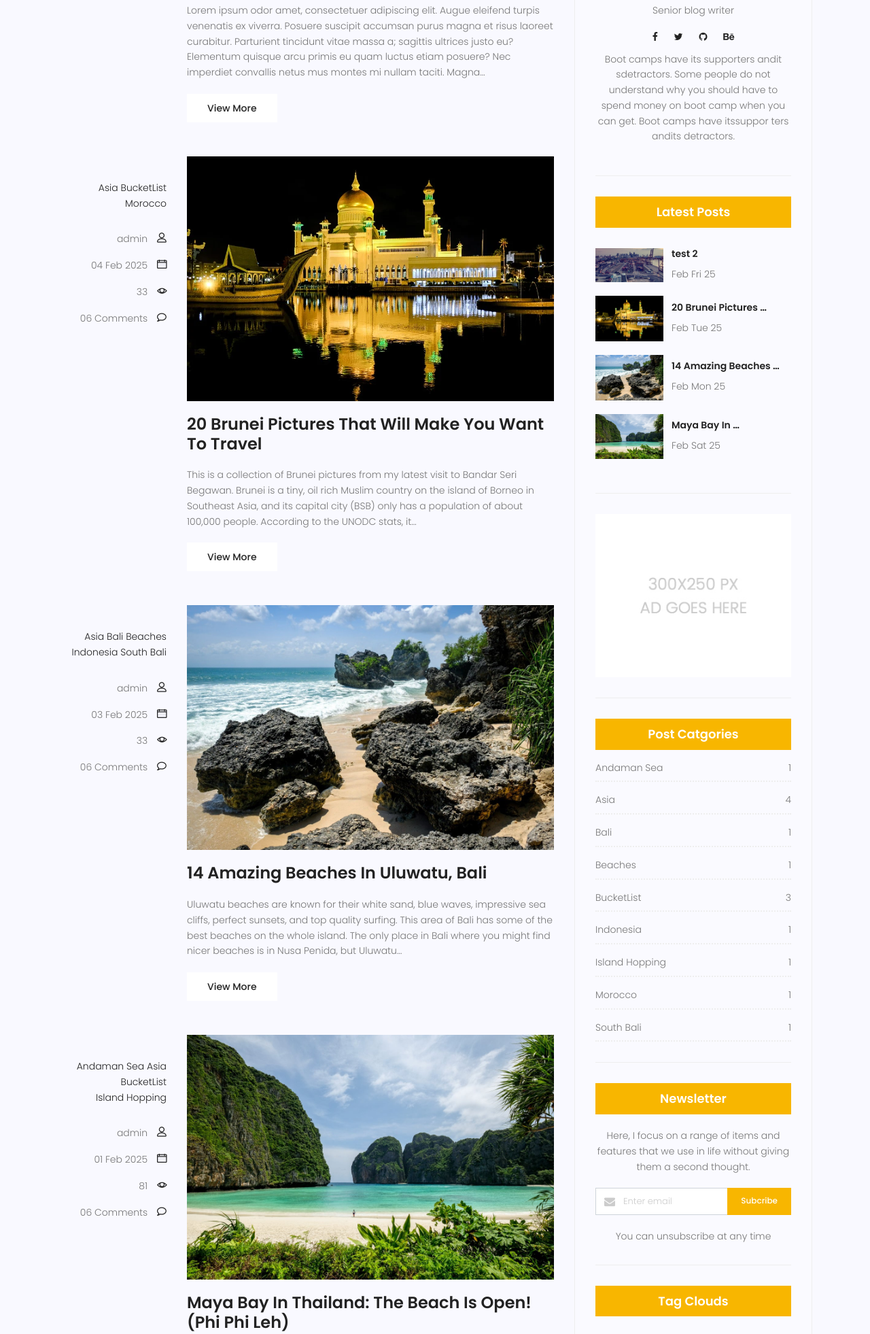
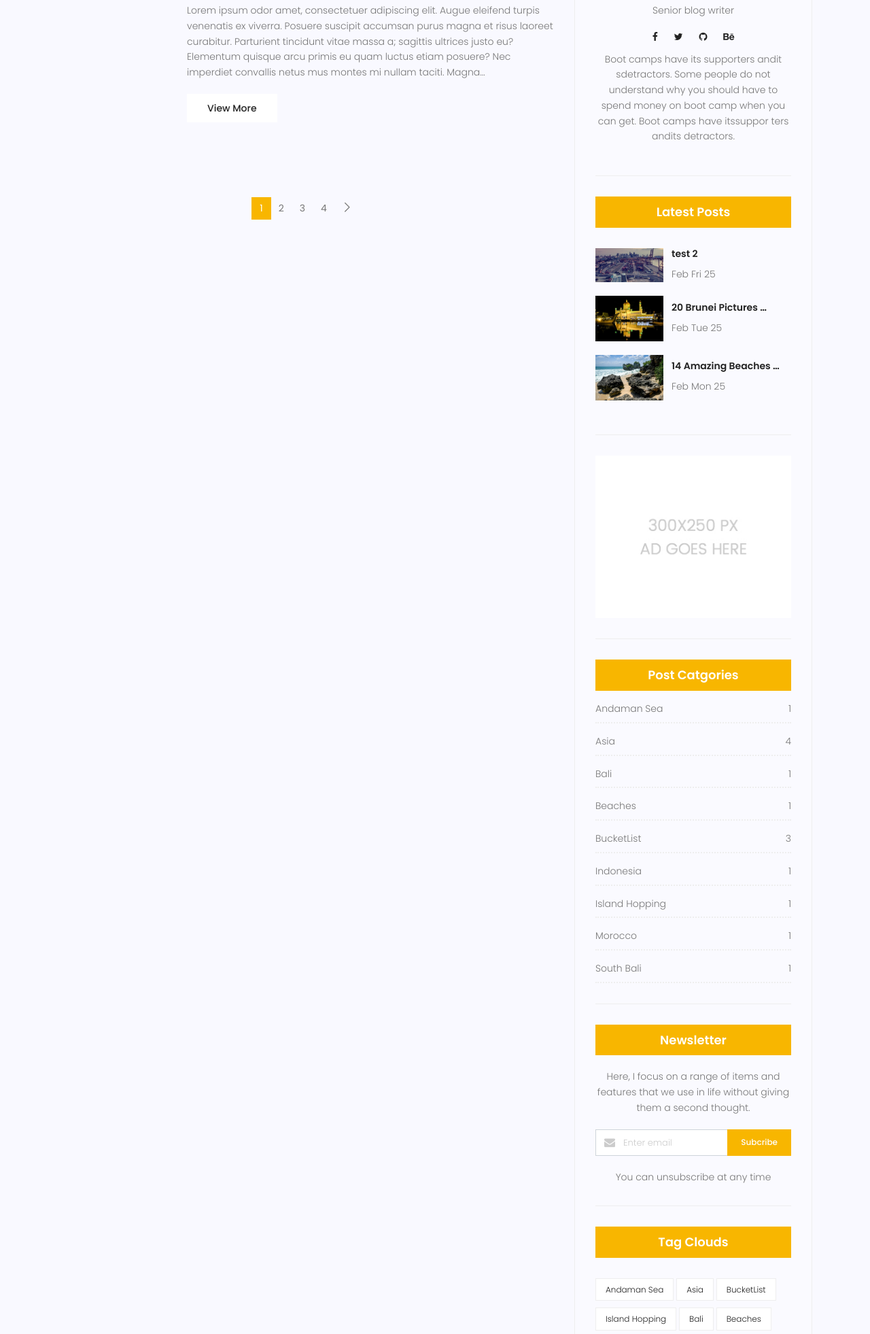
Before and after one commit to behzadamini/django_blog, a Django app: page /blog/ in a window 1280 px wide. Shown: the part 1419-3381 px from the top of the page at 68% size. Run offline with Django 3.2, Linux system fonts and the light colour scheme; data comes from the database, SQL or seed files in the repository; both versions use the stored data as it was after the commit; some libraries are stand-ins or nearby versions.

Commit message:
complete author filter and search blog and pagination

```diff
--- a/blog_project/app_blog/templates/app_blog/blog-home.html
+++ b/blog_project/app_blog/templates/app_blog/blog-home.html
@@ -101,7 +101,7 @@
 
 										</ul>
 										<div class="user-details row">
-											<p class="user-name col-lg-12 col-md-12 col-6"><a href="{{post.id}}">{{post.author}}</a> <span class="lnr lnr-user"></span></p>
+											<p class="user-name col-lg-12 col-md-12 col-6"><a href="{% url 'app_blog:blog_home' user=post.author %}">{{post.author}}</a> <span class="lnr lnr-user"></span></p>
 											<p class="date col-lg-12 col-md-12 col-6"><a href="#">{{post.published_date| date:"d M Y"}}</a> <span class="lnr lnr-calendar-full"></span></p>
 											<p class="view col-lg-12 col-md-12 col-6"><a href="#">{{post.counted_views}}</a> <span class="lnr lnr-eye"></span></p>
 											<p class="comments col-lg-12 col-md-12 col-6"><a href="#">06 Comments</a> <span class="lnr lnr-bubble"></span></p>
@@ -123,32 +123,41 @@
 
 		                    <nav class="blog-pagination justify-content-center d-flex">
 		                        <ul class="pagination">
+
+									{% if posts.has_previous %}
 										<li class="page-item">
-		                                <a href="#" class="page-link" aria-label="Previous">
+											<a href="?page={{ posts.previous_page_number }}" class="page-link" aria-label="Previous">
 												<span aria-hidden="true">
 													<span class="lnr lnr-chevron-left"></span>
 												</span>
 											</a>
 										</li>
-		                            <li class="page-item"><a href="#" class="page-link">01</a></li>
-		                            <li class="page-item active"><a href="#" class="page-link">02</a></li>
-		                            <li class="page-item"><a href="#" class="page-link">03</a></li>
-		                            <li class="page-item"><a href="#" class="page-link">04</a></li>
-		                            <li class="page-item"><a href="#" class="page-link">09</a></li>
+									{% endif %}
+
+									{% for i in posts.paginator.page_range %}
+										{% if i == posts.number %}
+										<li class="page-item active"><a href="?page={{i}}" class="page-link">{{i}}</a></li>
+										{% else %}
+										<li class="page-item"><a href="?page={{i}}" class="page-link">{{i}}</a></li>
+										{% endif %}
+									{% endfor %}
+
+									{% if posts.has_next %}
 										<li class="page-item">
-		                                <a href="#" class="page-link" aria-label="Next">
+											<a href="?page={{posts.next_page_number}}" class="page-link" aria-label="Next">
 												<span aria-hidden="true">
 													<span class="lnr lnr-chevron-right"></span>
 												</span>
 											</a>
 										</li>
+									{% endif %}
 		                        </ul>
 		                    </nav>
 						</div>
 						<div class="col-lg-4 sidebar-widgets">
 							<div class="widget-wrap">
 								<div class="single-sidebar-widget search-widget">
-									<form class="search-form" action="#">
+									<form class="search-form" action="{% url 'app_blog:blog_search' %}">
 			                            <input placeholder="Search Posts" name="search" type="text" onfocus="this.placeholder = ''" onblur="this.placeholder = 'Search Posts'" >
 			                            <button type="submit"><i class="fa fa-search"></i></button>
 			                        </form>
--- a/blog_project/app_blog/templates/app_blog/blog-single.html
+++ b/blog_project/app_blog/templates/app_blog/blog-single.html
@@ -39,7 +39,7 @@
 										{% endfor %}
 									</ul>
 									<div class="user-details row">
-										<p class="user-name col-lg-12 col-md-12 col-6"><a href="#">{{post.author}}</a> <span class="lnr lnr-user"></span></p>
+										<p class="user-name col-lg-12 col-md-12 col-6"><a href="{% url 'app_blog:blog_home' user=post.author %}">{{post.author}}</a> <span class="lnr lnr-user"></span></p>
 										<p class="date col-lg-12 col-md-12 col-6"><a href="#">{{post.published_date|date:"d M Y"}}</a> <span class="lnr lnr-calendar-full"></span></p>
 										<p class="view col-lg-12 col-md-12 col-6"><a href="#">{{post.counted_views}}</a> <span class="lnr lnr-eye"></span></p>
 										<p class="comments col-lg-12 col-md-12 col-6"><a href="#">06 Comments</a> <span class="lnr lnr-bubble"></span></p>
--- a/blog_project/app_blog/templatetags/app_blog_tags.py
+++ b/blog_project/app_blog/templatetags/app_blog_tags.py
@@ -16,7 +16,7 @@ def custom_filter(value):
 
 @register.inclusion_tag('app_blog/latest_post.html')
 def latestpost():
-    posts = blog.objects.filter(status=True, published_date__lte=timezone.now()).order_by('-pk')
+    posts = blog.objects.filter(status=True, published_date__lte=timezone.now()).order_by('-pk')[:3]
     return {'posts': posts}
 
 @register.inclusion_tag('app_blog/post_categories.html')
--- a/blog_project/app_blog/urls.py
+++ b/blog_project/app_blog/urls.py
@@ -7,5 +7,7 @@ urlpatterns = [
     path('', views.home, name='home'),
     path('blog/', views.blog_home, name='blog_home'),
     path('blog/category/<str:cat>', views.blog_home, name='blog_home'),
+    path('blog/author/<str:user>', views.blog_home, name='blog_home'),
     path('blog/<int:blog_id>/', views.blog_detail, name='blog_detail'),
+    path('blog/search/', views.blog_search, name='blog_search')
 ]
--- a/blog_project/app_blog/views.py
+++ b/blog_project/app_blog/views.py
@@ -2,19 +2,33 @@ from django.shortcuts import render, get_object_or_404,HttpResponse
 from django.utils import timezone
 from . import models
 from django.db.models import Q
+from django.core.paginator import Paginator, PageNotAnInteger, EmptyPage
 
 
 def home(request):
     return render(request, 'app_blog/index.html')
 
-def blog_home(request, cat=''):
+def blog_home(request, cat='', user=''):
 
     filters = Q(status=True, published_date__lte = timezone.now())
 
     if cat != '':
         filters &= Q(category__name=cat)
 
+    if user != '':
+        filters &= Q(author__username=user)
+
     posts = models.blog.objects.filter(filters).order_by('-pk')
+    posts = Paginator(posts, 1)
+
+    try:
+        page_number = request.GET.get('page')
+        posts = posts.get_page(page_number)
+    except PageNotAnInteger:
+        posts = posts.get_page(1)
+    except EmptyPage:
+        posts = posts.get_page(1)
+    print(posts.__dict__)
     context = {'posts': posts}
     return render(request, 'app_blog/blog-home.html', context)
 
@@ -37,3 +51,14 @@ def blog_detail(request, blog_id):
     else:
         context = {'post': None}
         return HttpResponse('Blog not found', status=404, content=context)
+
+
+def blog_search(request):
+    filters = Q(status=True, published_date__lte = timezone.now())
+
+    if str := request.GET.get('search'):
+        filters &= Q(content__contains=str)
+
+    posts = models.blog.objects.filter(filters).order_by('-pk')
+    context = {'posts': posts}
+    return render(request, 'app_blog/blog-home.html', context)
```
Also changed, not shown: blog_project/db.sqlite3. Lines whose indentation alone changed are shown as unchanged.
